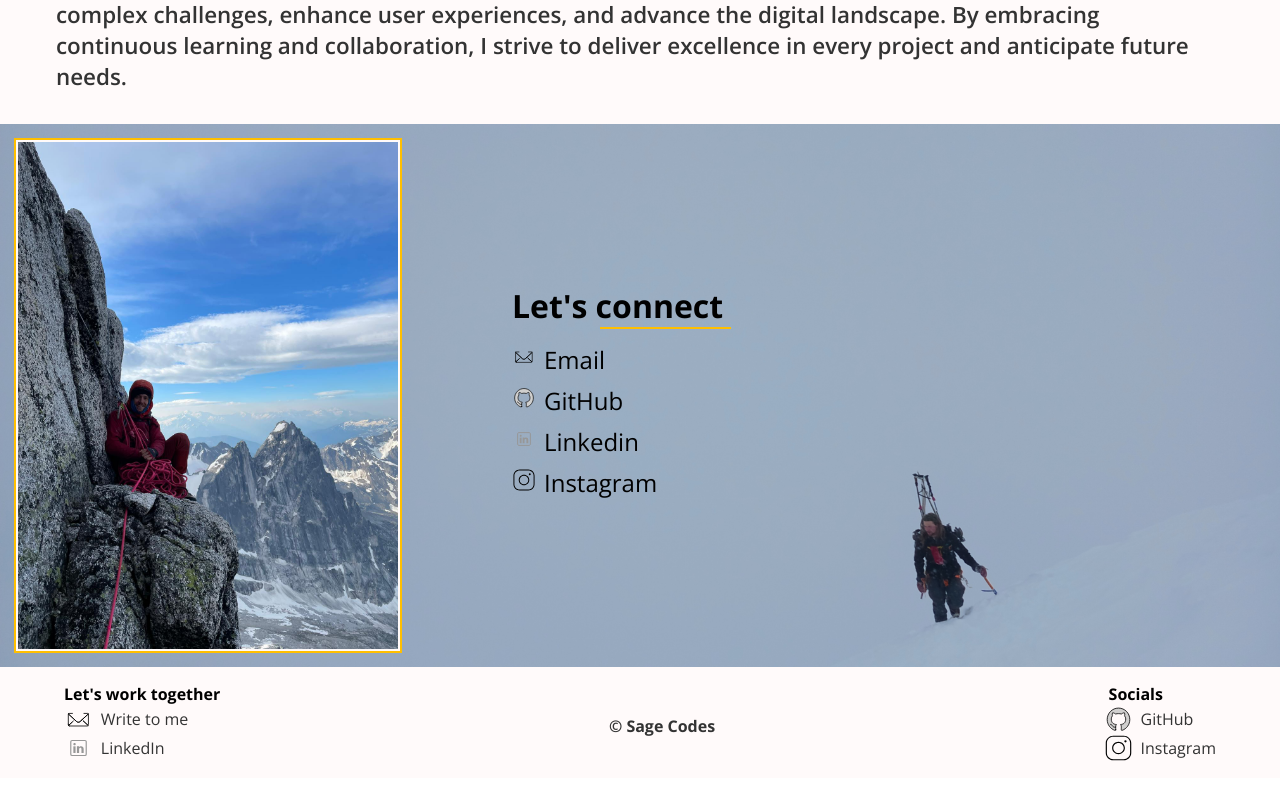
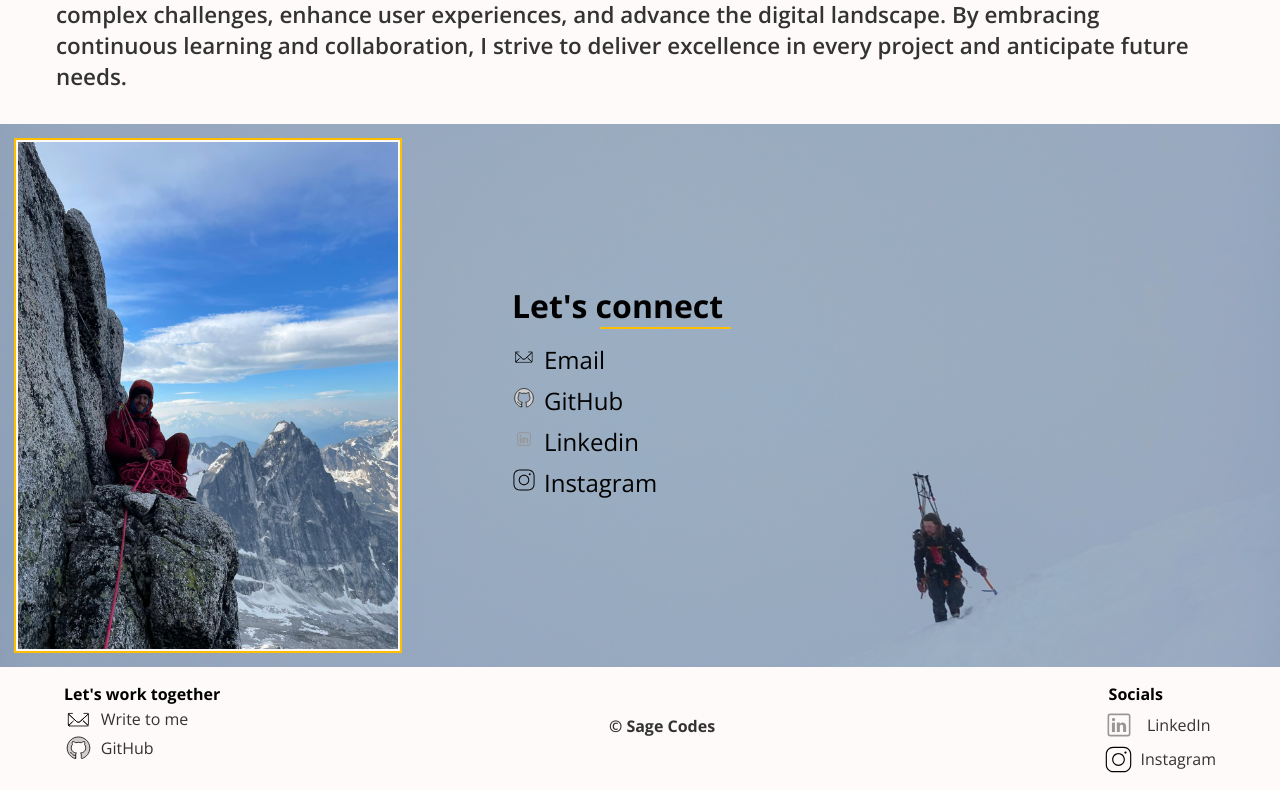
Before and after one commit to SageJonathan/Portfolio_client, a React (Vite) app: page / in a window 1280 px wide. Shown: the part 2082-2872 px from the top of the page. Built offline with nearby package versions, Linux system fonts and the light colour scheme.

Commit message:
swap guthib and linkein in footer placements

```diff
--- a/src/components/Footer/Footer.jsx
+++ b/src/components/Footer/Footer.jsx
@@ -20,18 +20,21 @@ function Footer() {
         <div className="footer__contact-wrapper">
           <a
             className="footer__link"
-            href="https://www.linkedin.com/in/sagejonathan/"
+            href="https://github.com/SageJonathan"
             target="_blank"
             rel="noopener noreferrer"
           >
             <img
-              className="footer__contact-img"
-              src={Linkedin}
-              alt="LinkedIn"
+              className="footer__social-icon"
+              src={Github}
+              alt="GitHub"
             />
-            <p className="footer__social">LinkedIn</p>
+            <p className="footer__social-text">
+              GitHub
+            </p>
           </a>
         </div>
+
       </div>
       <div className="footer__middle">
         <p className="footer__rights"> &copy; Sage Codes</p>
@@ -41,18 +44,16 @@ function Footer() {
         <div className="footer__social-wrapper">
           <a
             className="footer__link"
-            href="https://github.com/SageJonathan"
+            href="https://www.linkedin.com/in/sagejonathan/"
             target="_blank"
             rel="noopener noreferrer"
           >
             <img
-              className="footer__social-icon footer__social-icon--github"
-              src={Github}
-              alt="GitHub"
+              className="footer__social-icon footer__social-icon--linkedin"
+              src={Linkedin}
+              alt="LinkedIn"
             />
-            <p className="footer__social-text footer__social-text--github">
-              GitHub
-            </p>
+            <p className="footer__social">LinkedIn</p>
           </a>
         </div>
         <div className="footer__social-wrapper">
--- a/src/components/Footer/Footer.scss
+++ b/src/components/Footer/Footer.scss
@@ -48,6 +48,10 @@
   &__contact-img,
   &__social-icon {
     height: 1.8rem;
+    &--linkedin{
+      height: 2.5rem;
+      margin-left: -0.30rem;
+    }
   }
 
   &__email,
```
